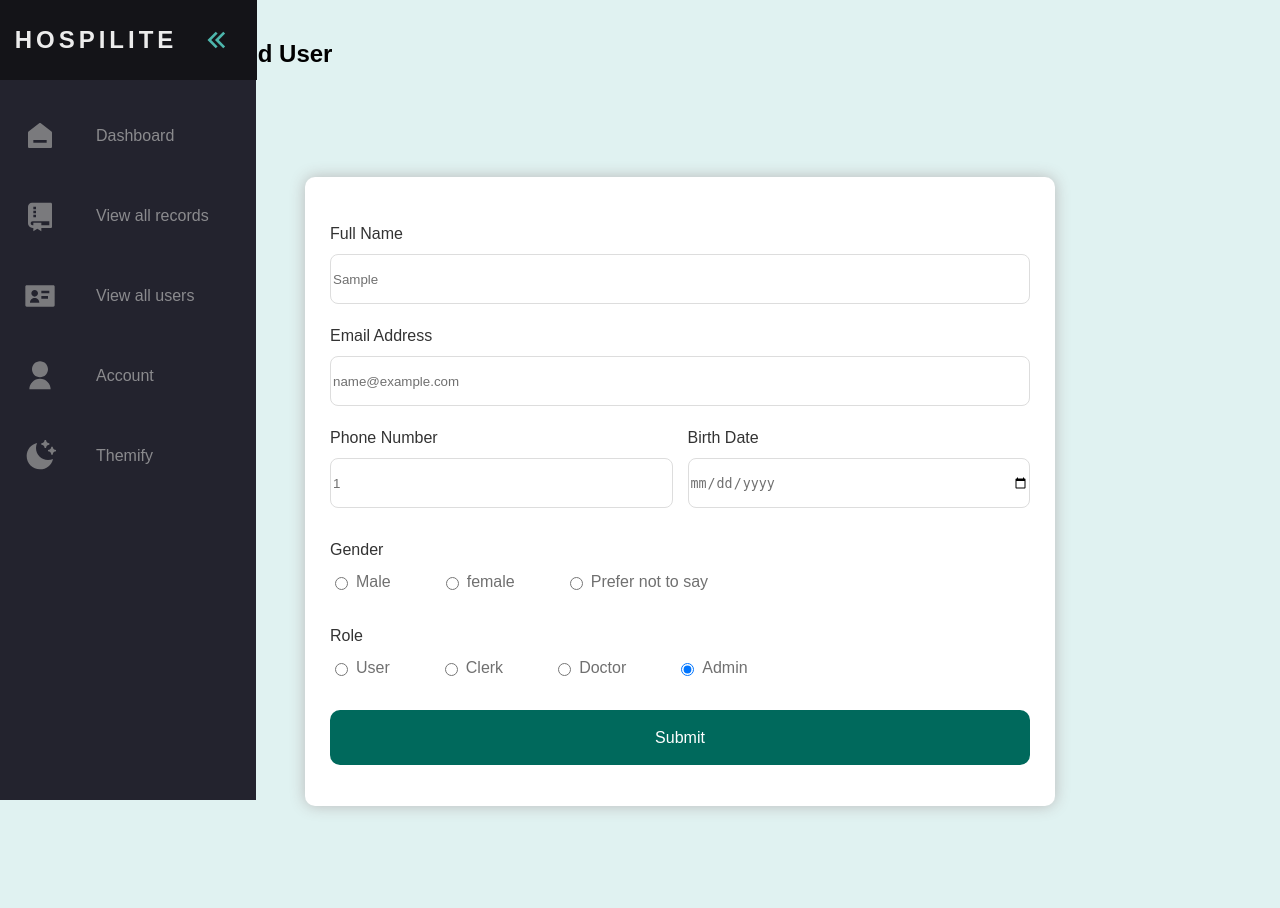
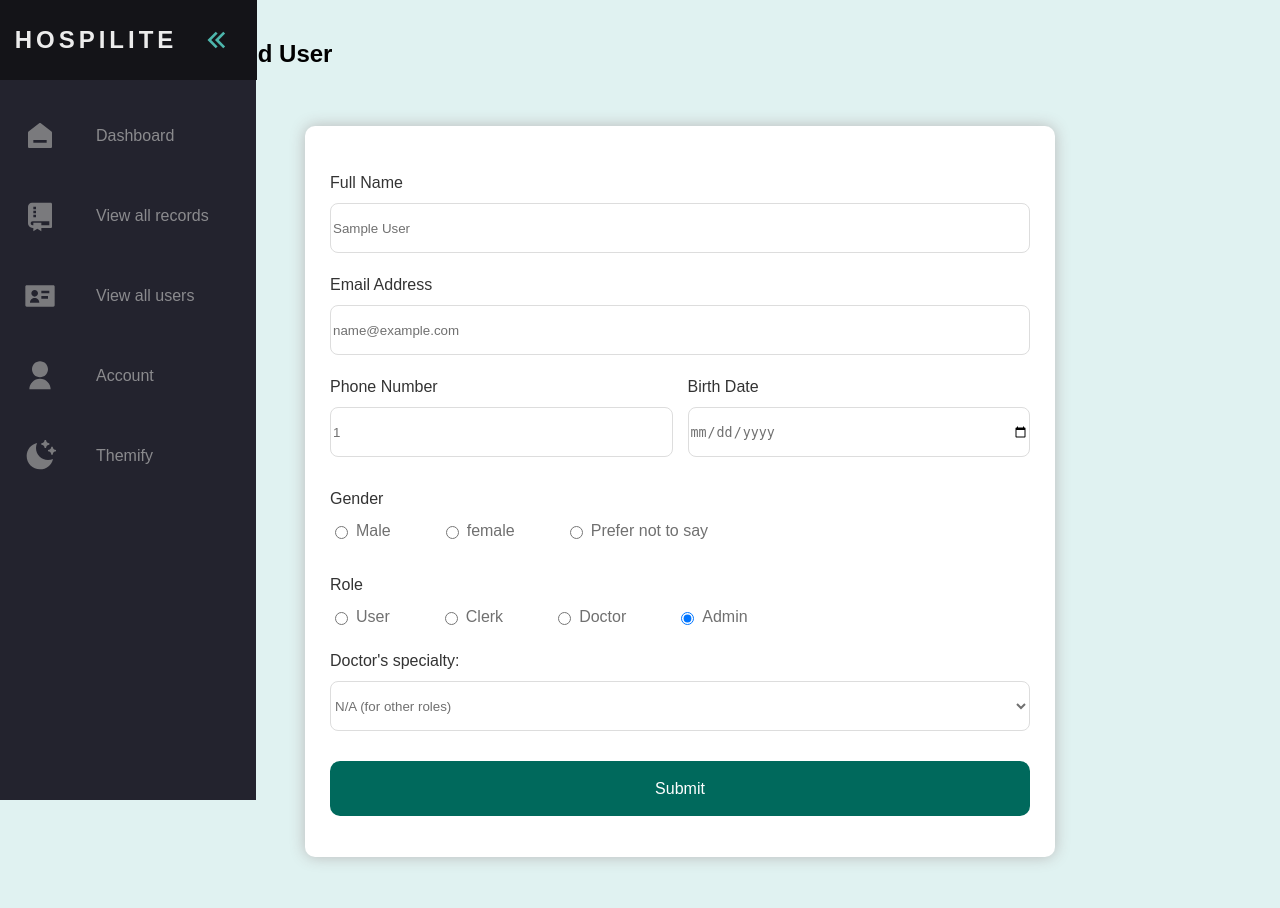
Before and after one commit to PranavDalvi/HospiLite, a PHP site: page /page/edit_user.php?id=1 in a window 1280 px wide. Run offline with PHP 8.4, Linux system fonts and the light colour scheme; the visitor is signed in with stand-in values (Sample User, id 1).

Commit message:
add edit doctor speciality

```diff
--- a/css/login_register.css
+++ b/css/login_register.css
@@ -161,6 +161,19 @@
     border: 1px solid #00695C;
 }
 
+.input-box select{
+    height: 50px;
+    width: 100%;
+    outline: none;
+    border: 1px solid #ddd;
+    border-radius: 8px;
+    padding: 0, 15px;
+    margin-top: 8px;
+    color: #707070;
+    background-color: #fff;
+
+}
+
 .form .column{
     display: flex;
     column-gap: 15px;
--- a/includes/add_user.inc.php
+++ b/includes/add_user.inc.php
@@ -37,7 +37,7 @@
         }
 
         if (is_specialty_null($user_role, $doctor_specialty)){
-            $errors["doctor_specialty_null"] = "Doctor's specialty cannto be null.";
+            $errors["doctor_specialty_null"] = "Doctor's specialty cannot be null.";
         }
 
         require_once "config_session.inc.php";
--- a/includes/mvc_edit_user/edit_user_model.inc.php
+++ b/includes/mvc_edit_user/edit_user_model.inc.php
@@ -21,8 +21,8 @@
     return $result;
 }
 
-function update_user(object $pdo, int $id, string $fullname, string $email, string $phone,  string $dob, string $gender, string $user_role){
-    $query = "UPDATE users SET fullname = :fullname, email = :email, phone = :phone, dob = :dob, gender = :gender, user_role = :user_role WHERE id = :id;";
+function edit_user_query(object $pdo, int $id, string $fullname, string $email, string $phone,  string $dob, string $gender, string $user_role, string $doctor_specialty){
+    $query = "UPDATE users SET fullname = :fullname, email = :email, phone = :phone, dob = :dob, gender = :gender, user_role = :user_role, doctor_specialties = :doctor_specialties  WHERE id = :id;";
     $stmt = $pdo->prepare($query);
 
     $stmt->bindParam(":id", $id);
@@ -32,6 +32,7 @@
     $stmt->bindParam(":dob", $dob);
     $stmt->bindParam(":gender", $gender);
     $stmt->bindParam(":user_role", $user_role);
+    $stmt->bindParam(":doctor_specialties", $doctor_specialty);
 
     $stmt->execute();
 }
--- a/page/add_user.php
+++ b/page/add_user.php
@@ -2,6 +2,7 @@
 include_once "../components/navbar_admin.php";
 
 require_once "../includes/config_session.inc.php";
+require_once "../includes/mvc_add_user/add_user_view.inc.php";
 
 
 if (empty($_SESSION) || !isset($_SESSION["user_role"]) || $_SESSION["user_role"] !== "admin") {
@@ -115,7 +116,7 @@
                             </div>
                         </div>
                     </div>
-                    <div class="select-box">
+                    <div class="input-box">
                         <label for="doctor_specialties">Doctor's specialty:</label>
                         <select name="doctor_specialties" id="doctor_specialties">
                             <option value="NULL">N/A (for other roles)</option>
@@ -131,7 +132,7 @@
                     <button class="submit-btn">Submit</button>
                 </form>
                 <?php
-
+                    check_new_user_errors()
                 ?>
             </div>
         </div>
--- a/page/edit_user.php
+++ b/page/edit_user.php
@@ -38,7 +38,7 @@
                     <div class="input-box">
                         <label for="fullName">Full Name</label>
                         <?php
-                        echo '<input name="fullname" id="fullName" type="text" placeholder="Enter Full Name" value=' . htmlspecialchars($user_details["fullname"]) . ' require>'
+                        echo '<input name="fullname" id="fullName" type="text" placeholder="Enter Full Name" value="' . htmlspecialchars($user_details["fullname"]) . '" require>'
                         ?>
                     </div>
                     <div class="input-box">
@@ -100,6 +100,19 @@
                             </div>
                         </div>
                     </div>
+                    <div class="input-box">
+                        <label for="doctor_specialties">Doctor's specialty:</label>
+                        <select name="doctor_specialties" id="doctor_specialties">
+                            <option value="NULL" <?php if (is_null($user_details['doctor_specialties'])) echo "selected"; ?> >N/A (for other roles)</option>
+                            <option value="Audiologist" <?php if ($user_details['doctor_specialties'] == "Audiologist") echo "selected"; ?>>Audiologist</option>
+                            <option value="Allergist" <?php if ($user_details['doctor_specialties'] == "Allergist") echo "selected"; ?>>Allergist</option>
+                            <option value="Anesthesiologist" <?php if ($user_details['doctor_specialties'] == "Anesthesiologist") echo "selected"; ?>>Anesthesiologist</option>
+                            <option value="Cardiologist" <?php if ($user_details['doctor_specialties'] == "Cardiologist") echo "selected"; ?>>Cardiologist</option>
+                            <option value="Dentist" <?php if ($user_details['doctor_specialties'] == "Dentist") echo "selected"; ?>>Dentist</option>
+                            <option value="Dermatologist" <?php if ($user_details['doctor_specialties'] == "Dermatologist") echo "selected"; ?>>Dermatologist</option>
+                            <option value="Endocrinologist" <?php if ($user_details['doctor_specialties'] == "Endocrinologist") echo "selected"; ?>>Endocrinologist</option>
+                        </select>
+                    </div>
                     <button class="submit-btn">Submit</button>
                 </form>
                 <?php
```
Also changed, not shown: includes/edit_user.inc.php (+8 -3 lines), includes/mvc_add_user/add_user_view.inc.php (+4 -4 lines), includes/mvc_edit_user/edit_user_contr.inc.php (+12 -2 lines), page/view_all_users.php (+6 -3 lines).
